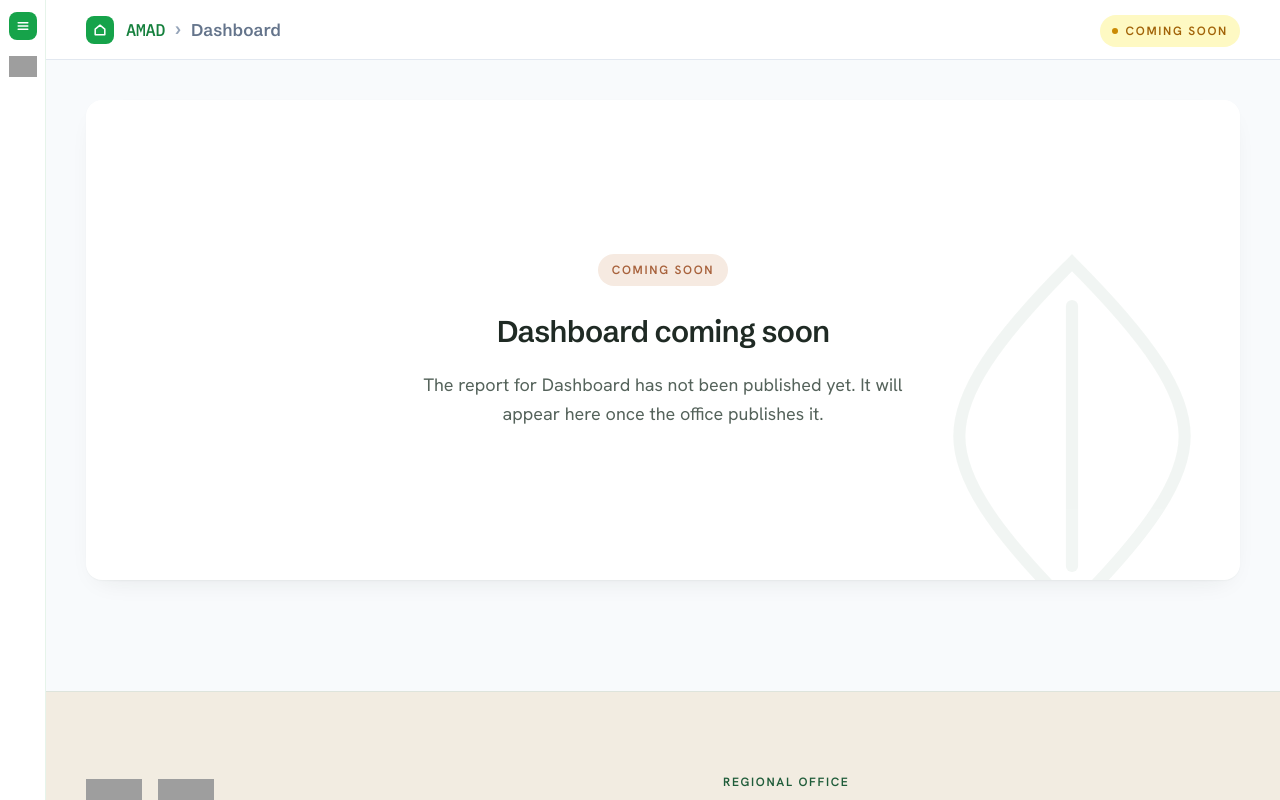
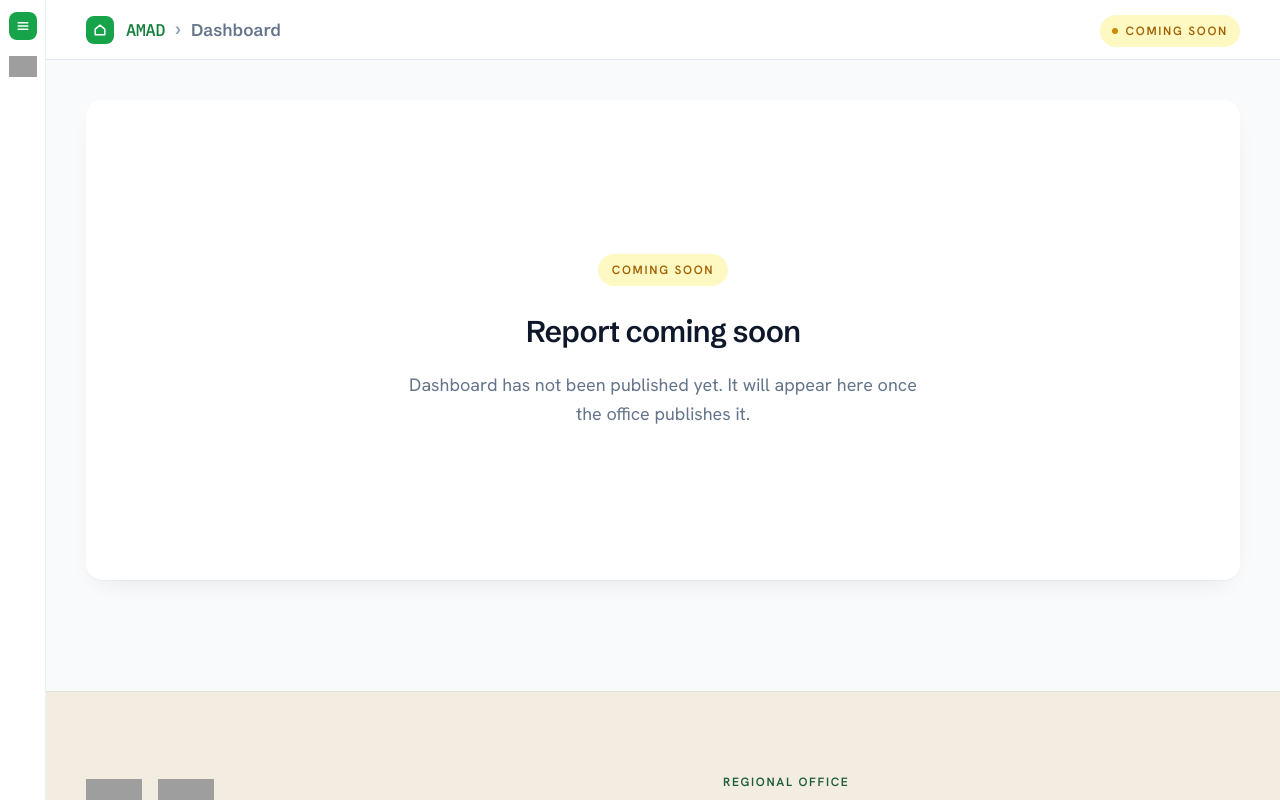
Before and after one commit to DeveloperJP115/darfo2-wms-powerbi-portal, a React (Vite) app: page /amad in a window 1280 px wide. Shown: the top 800 px of the page. Built offline with nearby package versions, Linux system fonts and the light colour scheme; grey boxes are pictures that could not be loaded.

Commit message:
refactor(report): repaint the embed states and drop the seed mark
The three-state logic is unchanged; only the vocabulary, the palette and the loading mark move off the WMS identity.

```diff
--- a/src/components/DashboardEmbed.jsx
+++ b/src/components/DashboardEmbed.jsx
@@ -1,6 +1,5 @@
 import { useEffect, useRef, useState } from "react";
 import { describeEmbedUrlProblem } from "../config/validate.js";
-import { SeedMark } from "./Botanical.jsx";
 
 /*
  * TIMING FOR THE LOADING OVERLAY — the only place to tune it.
@@ -22,27 +21,50 @@ const MIN_VISIBLE_MS = 400;
 // reader stuck under the overlay indefinitely.
 const FAILSAFE_MS = 15000;
 
+/*
+ * Three dots, echoing the RGA's own greeting.
+ *
+ * The stagger is an inline delay on the shared breathe animation rather than
+ * three keyframe sets. Each dot carries its own resting opacity, so when
+ * prefers-reduced-motion cuts the animation to 0.01ms the dots simply sit at
+ * that value rather than vanishing.
+ */
+function LoadingMark() {
+  return (
+    <span aria-hidden="true" className="flex gap-2">
+      {[0, 200, 400].map((delay) => (
+        <span
+          key={delay}
+          style={{ animationDelay: `${delay}ms` }}
+          className="bg-green-500 animate-breathe size-3 rounded-full opacity-[0.55]"
+        />
+      ))}
+    </span>
+  );
+}
+
 /** Shared frame for the two states that have no report to show. */
 function EmptyState({ children }) {
   return (
-    <div className="card relative flex min-h-[480px] items-center justify-center overflow-hidden px-6 py-20">
-      <SeedMark className="text-leaf-600 pointer-events-none absolute -right-10 -bottom-16 size-[26rem] opacity-[0.06]" />
-      <div className="relative max-w-lg text-center">{children}</div>
+    <div className="card flex min-h-[480px] items-center justify-center px-6 py-20">
+      <div className="max-w-lg text-center">{children}</div>
     </div>
   );
 }
 
-/** No embed URL yet, which is the normal state for a station awaiting its report. */
+/** No embed URL yet, which is the normal state for a report awaiting publication. */
 function NotPublished({ dashboard }) {
   return (
     <EmptyState>
-      <span className="eyebrow bg-clay-100 text-clay-600 inline-flex rounded-full px-3.5 py-1.5">
+      <span className="eyebrow bg-gold-100 text-gold-700 inline-flex rounded-full px-3.5 py-1.5">
         Coming soon
       </span>
-      <h2 className="mt-7 text-3xl font-semibold tracking-tight">Dashboard coming soon</h2>
-      <p className="text-ink-soft mt-5 text-[18px] leading-relaxed">
-        The report for {dashboard.name} has not been published yet. It will appear here
-        once the office publishes it.
+      <h2 className="text-slate-900 mt-7 text-3xl font-semibold tracking-tight">
+        Report coming soon
+      </h2>
+      <p className="text-slate-500 mt-5 text-[18px] leading-relaxed">
+        {dashboard.name} has not been published yet. It will appear here once the office
+        publishes it.
       </p>
     </EmptyState>
   );
@@ -54,33 +76,33 @@ function NotPublished({ dashboard }) {
  *
  * A visitor gets a calm message with no implementation detail in it. The
  * specifics are shown only while running locally, because they are instructions
- * for whoever maintains the config rather than news for the public. Clay is not
+ * for whoever maintains the config rather than news for the reader. Gold is not
  * used here: it belongs to the unpublished state, and this is not that.
  *
- * In practice a visitor should never see this at all — the build refuses to
- * produce a bundle with an invalid URL in it. This is the net under that.
+ * In practice this should never be seen at all — the build refuses to produce a
+ * bundle with an invalid URL in it. This is the net under that.
  *
- * The <code> elements are the one sanctioned break from "monospace is for
- * station codes only": that rule protects the portal's public surface, and this
- * block never reaches it.
+ * The <code> elements are the one sanctioned break from "monospace is for office
+ * codes only": that rule protects the portal's public surface, and this block
+ * never reaches it.
  */
 function Misconfigured({ dashboard, problem }) {
   return (
     <EmptyState>
-      <span className="eyebrow text-ink-faint">Not available</span>
-      <h2 className="mt-7 text-3xl font-semibold tracking-tight">
+      <span className="eyebrow text-slate-400">Not available</span>
+      <h2 className="text-slate-900 mt-7 text-3xl font-semibold tracking-tight">
         This report is not available
       </h2>
-      <p className="text-ink-soft mt-5 text-[18px] leading-relaxed">
+      <p className="text-slate-500 mt-5 text-[18px] leading-relaxed">
         The link for {dashboard.name} is not one the portal can display. It will appear
         here once the link has been corrected.
       </p>
 
       {import.meta.env.DEV && (
-        <p className="border-hairline text-ink-soft mt-8 rounded-xl border border-dashed px-5 py-4 text-left text-[15px] leading-relaxed">
-          <strong className="text-ink font-semibold">Local only:</strong> the{" "}
+        <p className="border-slate-200 text-slate-500 mt-8 rounded-xl border border-dashed px-5 py-4 text-left text-[15px] leading-relaxed">
+          <strong className="text-slate-900 font-semibold">Local only:</strong> the{" "}
           <code>embedUrl</code> for <code>{dashboard.slug}</code> in{" "}
-          <code>src/config/stations.js</code> {problem}
+          <code>src/config/offices.js</code> {problem}
         </p>
       )}
     </EmptyState>
@@ -117,7 +139,7 @@ function ReportFrame({ dashboard }) {
   return (
     <div className="card relative overflow-hidden">
       <iframe
-        title={`${dashboard.name} dashboard`}
+        title={`${dashboard.name} report`}
         src={dashboard.embedUrl}
         allowFullScreen
         onLoad={handleLoad}
@@ -126,13 +148,13 @@ function ReportFrame({ dashboard }) {
 
       <div
         aria-hidden={ready}
-        className={`bg-card ease-out-soft absolute inset-0 flex flex-col items-center justify-center transition-opacity duration-500 ${
+        className={`ease-out-soft absolute inset-0 flex flex-col items-center justify-center bg-white transition-opacity duration-500 ${
           ready ? "pointer-events-none opacity-0" : "opacity-100"
         }`}
       >
-        <SeedMark className="text-leaf-500 animate-breathe size-24 opacity-[0.55]" />
+        <LoadingMark />
 
-        <p role="status" className="text-ink-soft mt-8 text-[17px]">
+        <p role="status" className="text-slate-500 mt-8 text-[17px]">
           Loading report&hellip;
         </p>
       </div>
@@ -154,6 +176,10 @@ function ReportFrame({ dashboard }) {
  * The URL comes from Power BI's "Publish to web (public)" feature, so the iframe
  * needs no token and no authentication — see the README for what that means for
  * data visibility.
+ *
+ * The prop is still named `dashboard` though it now receives a report: a report
+ * carries every field read here, and renaming it would churn a file whose logic
+ * is not changing.
  */
 export default function DashboardEmbed({ dashboard }) {
   const embedUrl = dashboard.embedUrl?.trim() ?? "";
@@ -163,7 +189,12 @@ export default function DashboardEmbed({ dashboard }) {
   const problem = describeEmbedUrlProblem(embedUrl);
   if (problem) return <Misconfigured dashboard={dashboard} problem={problem} />;
 
-  // Keyed by station so switching reports starts a fresh load, rather than
-  // reusing the previous station's already-revealed frame.
+  /*
+   * Keyed so switching report starts a fresh load rather than reusing a frame
+   * that has already been revealed. Report slugs are unique within an office,
+   * which is the only case this key has to separate — moving between offices
+   * changes the path, and AppLayout's error boundary is keyed on the path, so
+   * the whole page remounts anyway.
+   */
   return <ReportFrame key={dashboard.slug} dashboard={dashboard} />;
 }
```
